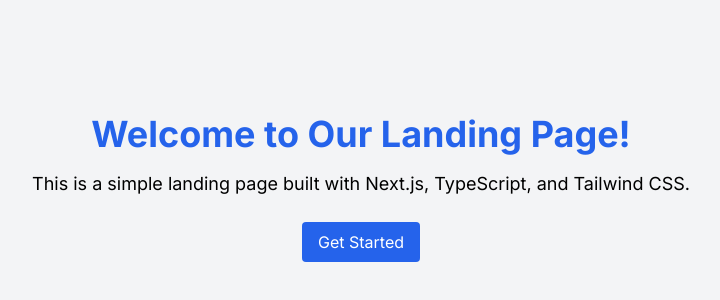
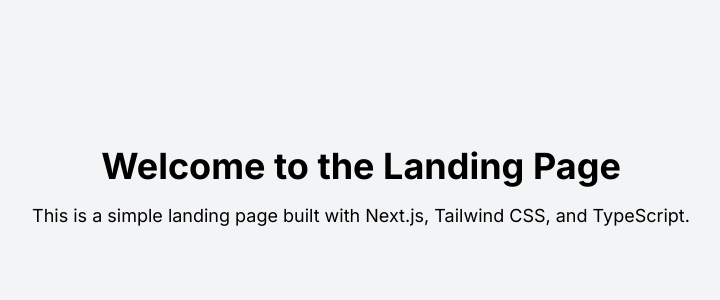
Before and after one commit to Goatkenziee/landing-page, a Next.js app: page / in a window 1280 px wide. Shown: the part 212-512 px from the top of the page, without its empty margins (279-999 px from the left). Built offline with nearby package versions, Linux system fonts and the light colour scheme.

Commit message:
Initial commit of landing page project

```diff
--- a/app/page.tsx
+++ b/app/page.tsx
@@ -1,9 +1,12 @@
-export default function Home() {
+import React from 'react';
+
+const HomePage = () => {
   return (
     <main className="flex flex-col items-center justify-center min-h-screen bg-gray-100">
-      <h1 className="text-4xl font-bold text-blue-600">Welcome to Our Landing Page!</h1>
-      <p className="mt-4 text-lg">This is a simple landing page built with Next.js, TypeScript, and Tailwind CSS.</p>
-      <button className="mt-6 px-4 py-2 bg-blue-600 text-white rounded hover:bg-blue-700">Get Started</button>
+      <h1 className="text-4xl font-bold mb-4">Welcome to the Landing Page</h1>
+      <p className="text-lg">This is a simple landing page built with Next.js, Tailwind CSS, and TypeScript.</p>
     </main>
   );
-}
+};
+
+export default HomePage;
```
